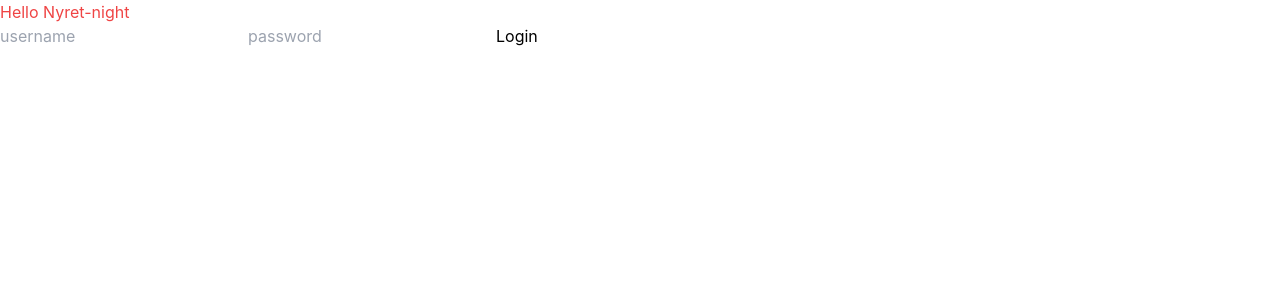
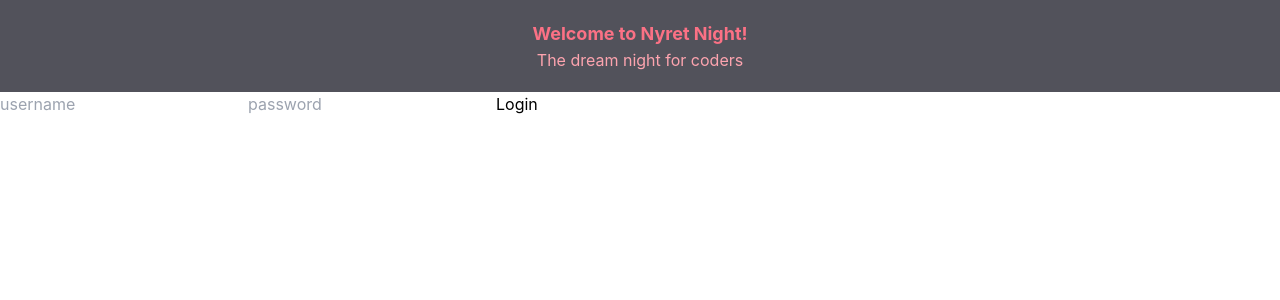
Before and after one commit to mostafizur99/nyret-night, a React (Create React App) app: page / in a window 1280 px wide. Shown: the top 300 px of the page. Built offline with nearby package versions, Linux system fonts and the light colour scheme.

Commit message:
feat: greeting section added

```diff
--- a/src/App.js
+++ b/src/App.js
@@ -1,9 +1,10 @@
+import Greeting from "./components/Greetings/Greeting";
 import Login from "./components/Logins/Login";
 
 function App() {
   return (
     <div>
-      <h2 className="text-red-500">Hello Nyret-night</h2>
+      <Greeting />
 
       <Login />
 
--- /dev/null
+++ b/src/components/Greetings/Greeting.jsx
@@ -0,0 +1,10 @@
+const Greeting = () => {
+    return (
+        <div className="container mx-auto text-center py-5 bg-zinc-600">
+            <h2 className="text-rose-400 text-lg font-bold">Welcome to Nyret Night!</h2>
+            <p className="text-rose-300">The dream night for coders</p>
+        </div>
+    )
+}
+
+export default Greeting;
```
Also changed, not shown: 1 other file (tests, documents, lock files or other folders).
